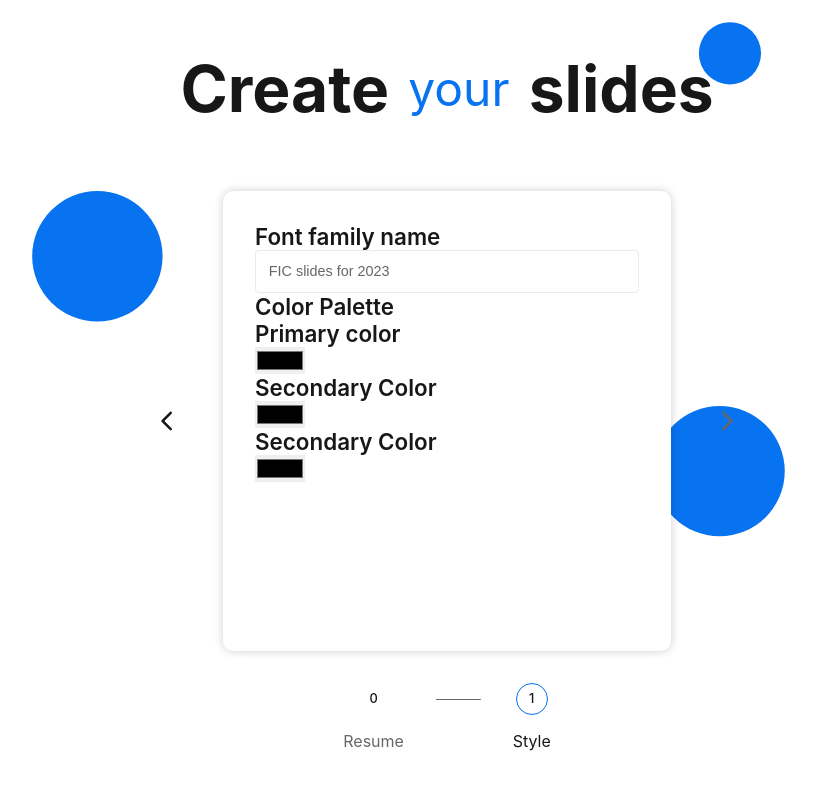
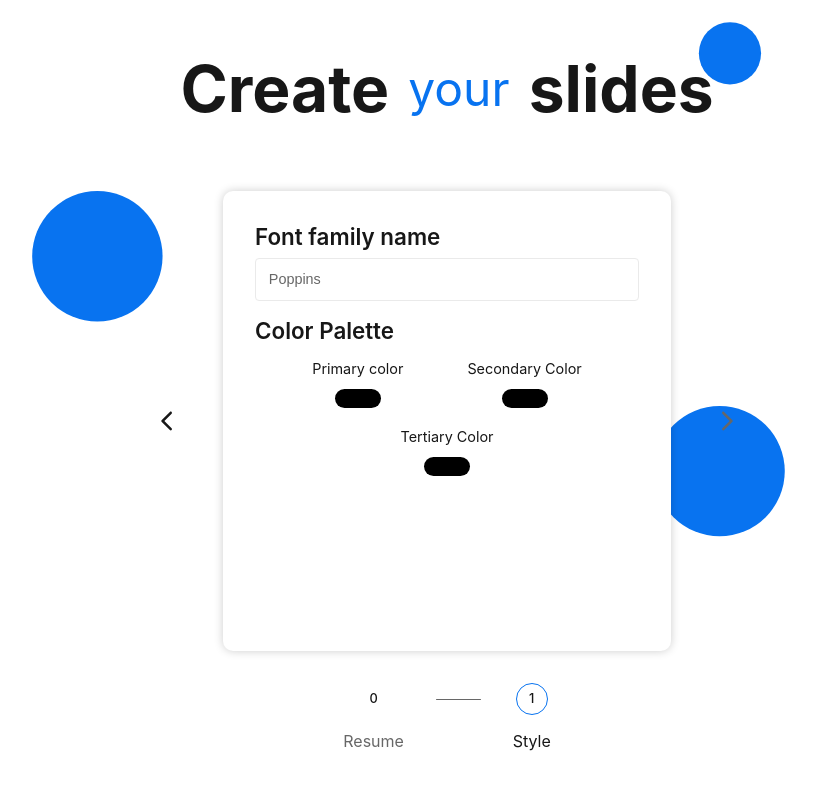
Before and after one commit to jorgehermo9/slAIds, a Next.js app in the folder frontend/: page / in a window 1280 px wide. Both pictures are taken after a click on the element 920 px from the left and 420 px from the top of the page. Shown: the top 790 px of the page, without its empty margins (193-1009 px from the left). Built offline with nearby package versions, Linux system fonts and the light colour scheme.

Commit message:
Add stylecard

```diff
--- a/frontend/src/components/CarouselCards/StyleCard.tsx
+++ b/frontend/src/components/CarouselCards/StyleCard.tsx
@@ -9,6 +9,7 @@ interface Props {
 export const StyleCard = ({ slideRequest, setSlideRequest }: Props) => {
   return (
     <div className={styles.resumeCard}>
+      <div className={styles.formField}>
         <label htmlFor="titleInput" className={styles.title}>
           Font family name
         </label>
@@ -17,28 +18,36 @@ export const StyleCard = ({ slideRequest, setSlideRequest }: Props) => {
           type="text"
           id="titleInput"
           className={`${styles.input} ${styles.marginBottom}`}
-        placeholder="FIC slides for 2023"
+          placeholder="Poppins"
           onChange={(e) => {
             setSlideRequest({ ...slideRequest, fontFamily: e.target.value });
           }}
         />
-      <label htmlFor="primaryColor" className={styles.title}>
-        Color Palette
-      </label>
+      </div>
 
-      <div className="colorSelector">
-        <label htmlFor="primaryColor" className={styles.title}>
-          Primary color
-        </label>
-        <input type="color" id="primaryColor" />
-        <label htmlFor="secondaryColor" className={styles.title}>
-          Secondary Color
-        </label>
-        <input type="color" id="secondaryColor" />
-        <label htmlFor="tertiaryColor" className={styles.title}>
-          Secondary Color
-        </label>
-        <input type="color" id="tertiaryColor" />
+      <label className={styles.title}>Color Palette</label>
+
+      <div className={styles.colorSelector}>
+        <div className={styles.colorInputContainer}>
+          <span className={styles.subTitle}>Primary color</span>
+          <input className={styles.colorInput} type="color" id="primaryColor" />
+        </div>
+        <div className={styles.colorInputContainer}>
+          <span className={styles.subTitle}>Secondary Color</span>
+          <input
+            className={styles.colorInput}
+            type="color"
+            id="secondaryColor"
+          />
+        </div>
+        <div className={styles.colorInputContainer}>
+          <span className={styles.subTitle}>Tertiary Color</span>
+          <input
+            className={styles.colorInput}
+            type="color"
+            id="tertiaryColor"
+          />
+        </div>
       </div>
     </div>
   );
--- a/frontend/src/components/CarouselCards/styleCard.module.scss
+++ b/frontend/src/components/CarouselCards/styleCard.module.scss
@@ -29,6 +29,41 @@
   border: 1px solid var(--blue);
 }
 
+.formField {
+  display: flex;
+  flex-direction: column;
+  gap: 0.5rem;
+  margin-bottom: 1rem;
+}
+
 .colorSelector {
+  margin-top: 1rem;
+  display: flex;
+  justify-content: center;
+  align-items: center;
+  gap: 1rem;
+  flex-wrap: wrap;
+}
 
+.subTitle {
+  font-size: 0.9rem;
+  color: var(--fg);
 }
+
+.colorInputContainer {
+  margin: 0 1.5rem;
+  display: flex;
+  flex-direction: column;
+  gap: 0.5rem;
+  justify-content: center;
+  align-items: center;
+}
+
+.colorInput {
+  background-color: var(--bg);
+}
+
+.colorInput::-webkit-color-swatch {
+  border-radius: var(--border-radius);
+  border: var(--bg);
+}
```
Lines whose indentation alone changed are shown as unchanged.
